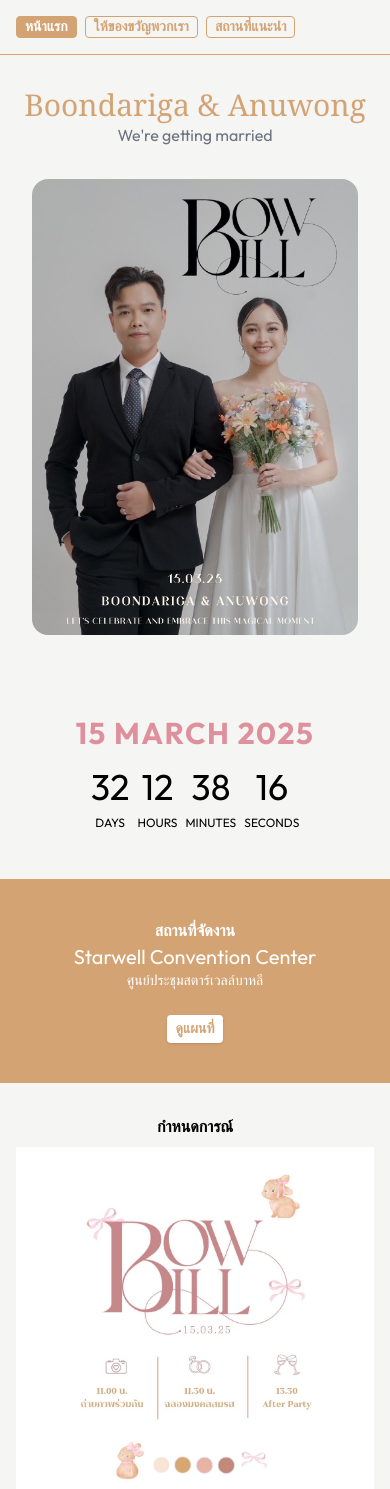
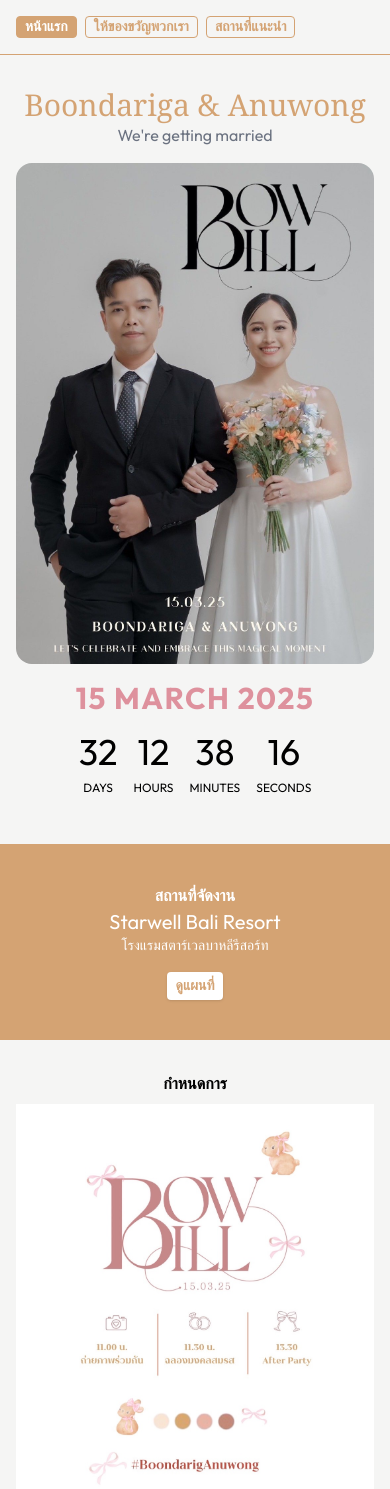
Before and after one commit to anwam/wedding-site, a React (Vite) app: page / in a window 390 px wide. Shown: the top 1489 px of the page. Built offline with nearby package versions, Linux system fonts and the light colour scheme; a web font is replaced by a local one.

Commit message:
feat: typo

```diff
--- a/src/App.tsx
+++ b/src/App.tsx
@@ -20,25 +20,25 @@ function App() {
           Boondariga & Anuwong
         </h1>
         <p className="font-normal text-gray-500">We're getting married</p>
-        <div className="flex items-center justify-center p-8 md:p-0 md:mt-4 md:py-4">
+        <div className="flex items-center justify-center p-4 md:p-0 md:mt-4 md:py-4">
           <img
             src={mainImage}
             alt=""
             className="w-full rounded-2xl md:w-1/2 md:max-w-xl lg:max-w-4xl"
           />
         </div>
-        <p className="mt-12 mb-4 text-3xl font-bold tracking-wider md:mb-6 text-secondary">
+        <p className="mb-4 text-3xl font-bold tracking-wider md:mb-6 text-secondary">
           15 MARCH 2025
         </p>
         <Countdown date={date} />
       </div>
       <div className="flex flex-col items-center w-full py-10 text-white bg-primary">
         <p className="font-semibold font-thai">สถานที่จัดงาน</p>
-        <p className="text-xl">Starwell Convention Center</p>
-        <p className="mb-4 text-sm font-thai">ศูนย์ประชุมสตาร์เวลล์บาหลี</p>
+        <p className="text-xl">Starwell Bali Resort</p>
+        <p className="mb-4 text-sm font-thai">โรงแรมสตาร์เวลบาหลีรีสอร์ท</p>
 
         <button
-          className="px-2 py-1 mt-2 text-sm font-bold bg-white rounded shadow text-primary font-thai"
+          className="px-2 py-1 text-sm font-bold bg-white rounded shadow text-primary font-thai"
           onClick={toggleMap}
         >
           ดูแผนที่
@@ -55,7 +55,7 @@ function App() {
         )}
       </div>
       <div className="flex flex-col items-center p-4 gap-y-2">
-        <p className="font-bold font-thai">กำหนดการณ์</p>
+        <p className="font-bold font-thai">กำหนดการ</p>
         <img
           src={invitationCard}
           alt="time-table"
--- a/src/components/Countdown.tsx
+++ b/src/components/Countdown.tsx
@@ -13,20 +13,20 @@ export default function Countdown({ date }: Props) {
           return "Happy Wedding Day!";
         }
         return (
-          <div className="flex gap-x-2 items-center md:gap-x-12">
-            <p className="flex flex-col gap-y-2 justify-center items-center min-w-8">
+          <div className="flex items-center gap-x-4 md:gap-x-12">
+            <p className="flex flex-col items-center justify-center gap-y-2 min-w-8">
               <span className="text-4xl">{days}</span>
               <span className="text-xs">DAYS</span>
             </p>
-            <p className="flex flex-col gap-y-2 justify-center items-center min-w-8">
+            <p className="flex flex-col items-center justify-center gap-y-2 min-w-8">
               <span className="text-4xl">{hours}</span>
               <span className="text-xs">HOURS</span>
             </p>
-            <p className="flex flex-col gap-y-2 justify-center items-center min-w-8">
+            <p className="flex flex-col items-center justify-center gap-y-2 min-w-8">
               <span className="text-4xl">{minutes}</span>
               <span className="text-xs">MINUTES</span>
             </p>
-            <p className="flex flex-col gap-y-2 justify-center items-center min-w-8">
+            <p className="flex flex-col items-center justify-center gap-y-2 min-w-8">
               <span className="text-4xl">{seconds}</span>
               <span className="text-xs">SECONDS</span>
             </p>
--- a/src/pages/GiftPage.tsx
+++ b/src/pages/GiftPage.tsx
@@ -6,7 +6,7 @@ function GiftPage() {
       <h1 className="font-semibold">ให้ของขวัญเรา</h1>
       <p className="max-w-xl mb-4 text-xl">
         สำหรับท่านที่ไม่สะดวกมาร่วมงาน แต่อยากมอบของขวัญให้บ่าว-สาว
-        สามารถส่งของขวัญได้ผ่านทางเลขบัญชีและ QR Code ด้านล่างนี้
+        สามารถส่งของขวัญได้ผ่านทางเลขบัญชีหรือ QR Code ด้านล่างนี้
       </p>
       <p>
         ชื่อบัญชี <span className="font-bold">น.ส. บุณฑริกา ศรีวัฒนพันธุ์</span>
```
